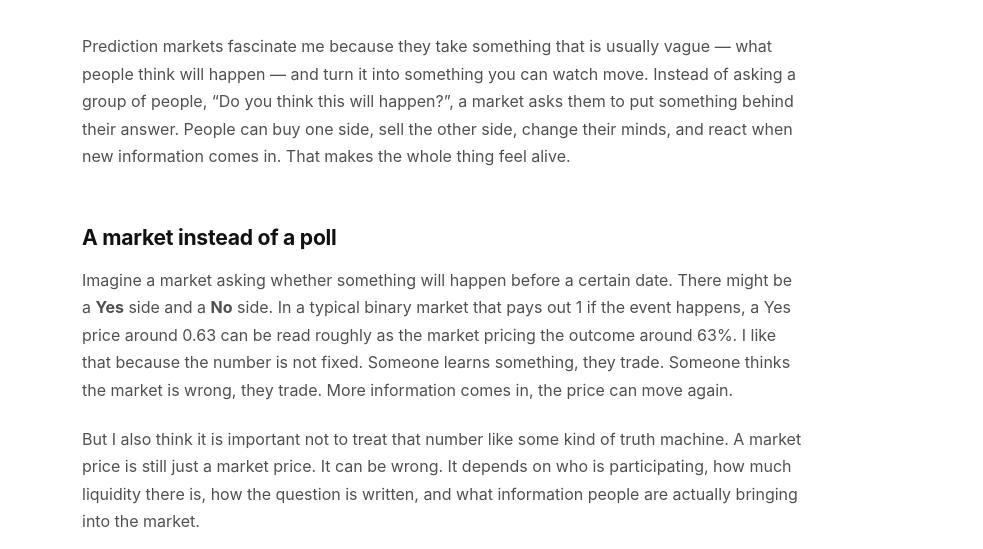
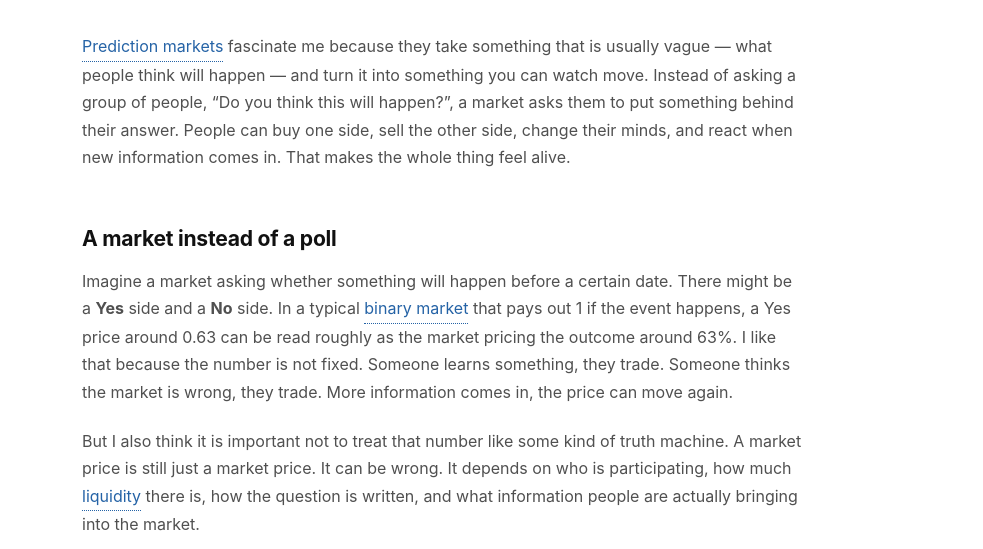
Before and after one commit to CodeClif/Portfolio-website, an Astro site: page /Portfolio-website/posts/why-prediction-markets-fascinate-me in a window 1280 px wide. Shown: the part 240-789 px from the top of the page, without its empty margins (198-1181 px from the left). Built offline with nearby package versions, Linux system fonts and the light colour scheme; Astro itself is replaced by a stand-in of ours.

Commit message:
Add concept explainers to prediction markets article

```diff
--- a/src/pages/posts/why-prediction-markets-fascinate-me.mdx
+++ b/src/pages/posts/why-prediction-markets-fascinate-me.mdx
@@ -8,13 +8,15 @@ topics:
   - Markets
 ---
 
-Prediction markets fascinate me because they take something that is usually vague — what people think will happen — and turn it into something you can watch move. Instead of asking a group of people, “Do you think this will happen?”, a market asks them to put something behind their answer. People can buy one side, sell the other side, change their minds, and react when new information comes in. That makes the whole thing feel alive.
+import Concept from '../../components/Concept.astro';
+
+<Concept term="Prediction markets" meaning="Markets where people trade contracts whose value depends on whether a future event happens." analogy="Instead of only saying what you think will happen, you can take a position that gains or loses value as other people trade and new information arrives." example="A market might ask whether an event will happen before a deadline, with Yes and No contracts that settle according to the final outcome." /> fascinate me because they take something that is usually vague — what people think will happen — and turn it into something you can watch move. Instead of asking a group of people, “Do you think this will happen?”, a market asks them to put something behind their answer. People can buy one side, sell the other side, change their minds, and react when new information comes in. That makes the whole thing feel alive.
 
 ## A market instead of a poll
 
-Imagine a market asking whether something will happen before a certain date. There might be a **Yes** side and a **No** side. In a typical binary market that pays out 1 if the event happens, a Yes price around 0.63 can be read roughly as the market pricing the outcome around 63%. I like that because the number is not fixed. Someone learns something, they trade. Someone thinks the market is wrong, they trade. More information comes in, the price can move again.
+Imagine a market asking whether something will happen before a certain date. There might be a **Yes** side and a **No** side. In a typical <Concept term="binary market" meaning="A prediction market with only two possible settlement outcomes, usually Yes or No." analogy="It is a question that must ultimately resolve to one of two doors." example="'Will this event happen before 31 December?' can be structured as a binary Yes/No market." /> that pays out 1 if the event happens, a Yes price around 0.63 can be read roughly as the market pricing the outcome around 63%. I like that because the number is not fixed. Someone learns something, they trade. Someone thinks the market is wrong, they trade. More information comes in, the price can move again.
 
-But I also think it is important not to treat that number like some kind of truth machine. A market price is still just a market price. It can be wrong. It depends on who is participating, how much liquidity there is, how the question is written, and what information people are actually bringing into the market.
+But I also think it is important not to treat that number like some kind of truth machine. A market price is still just a market price. It can be wrong. It depends on who is participating, how much <Concept term="liquidity" meaning="How easily people can buy or sell without one trade moving the price too much." analogy="A busy currency exchange can absorb a large transaction more easily than a tiny roadside exchange with very little cash on hand." example="In a thin prediction market, one large trader can move the displayed probability sharply because there are not many other orders or funds on the other side." /> there is, how the question is written, and what information people are actually bringing into the market.
 
 <aside class="source-note"><span>Background · </span><a href="https://www.cftc.gov/LearnandProtect/PredictionMarkets" target="_blank" rel="noopener noreferrer">CFTC — Understanding Prediction Markets and Event Contracts ↗</a></aside>
 
@@ -38,11 +40,11 @@ The interface can look simple. Underneath it, there is a much harder question: *
 
 Prediction markets have obvious problems. A market with very few traders can produce a price that looks precise even when there is barely any information behind it. A wealthy participant can move a small market a lot. People can follow momentum instead of information. The people trading may not represent the wider population at all. A clean percentage can look much more certain than the system underneath it really is.
 
-Then there is resolution. You need clear rules for what counts as Yes, what counts as No, which source settles the question, and what happens when reality is messier than the wording of the market. A badly written market can have a perfectly functioning trading system and still end in an argument because nobody agreed on what the question actually meant. That part interests me too, because it turns out that building a prediction market is partly about markets and partly about language.
+Then there is <Concept term="resolution" meaning="The process of deciding the market's final official outcome so positions can be settled." analogy="It is the referee's final whistle plus the rulebook that says what counts as a win." example="A market needs to specify which source determines whether the event happened, what deadline applies and what to do if the wording becomes ambiguous." />. You need clear rules for what counts as Yes, what counts as No, which source settles the question, and what happens when reality is messier than the wording of the market. A badly written market can have a perfectly functioning trading system and still end in an argument because nobody agreed on what the question actually meant. That part interests me too, because it turns out that building a prediction market is partly about markets and partly about language.
 
 ## Why I’m still interested
 
-I do not think prediction markets are automatically better than polls, experts, models, or normal research. They are another tool, and different tools can tell you different things. Sometimes a poll tells you something a market cannot. Sometimes an expert knows something the crowd does not. Sometimes the market has better incentives. Sometimes it simply has more confident traders.
+I do not think prediction markets are automatically better than polls, experts, models, or normal research. They are another tool, and different tools can tell you different things. Sometimes a poll tells you something a market cannot. Sometimes an expert knows something the crowd does not. Sometimes the market has better <Concept term="incentives" meaning="Rewards, costs or pressures that make certain behaviour more or less attractive." analogy="A refundable bottle deposit gives you a reason to return the bottle instead of throwing it away." example="In a prediction market, being wrong can cost money and being right can be rewarded, so participants have a reason to think carefully about their beliefs." />. Sometimes it simply has more confident traders.
 
 What interests me is when all of these systems disagree. If a poll says one thing, experts say another thing, and a prediction market is pricing something completely differently, I want to understand why. Maybe one of them knows something the others do not. Maybe one of them is badly designed. Maybe everybody is wrong. That uncertainty is probably the reason I keep coming back to prediction markets.
 
```
